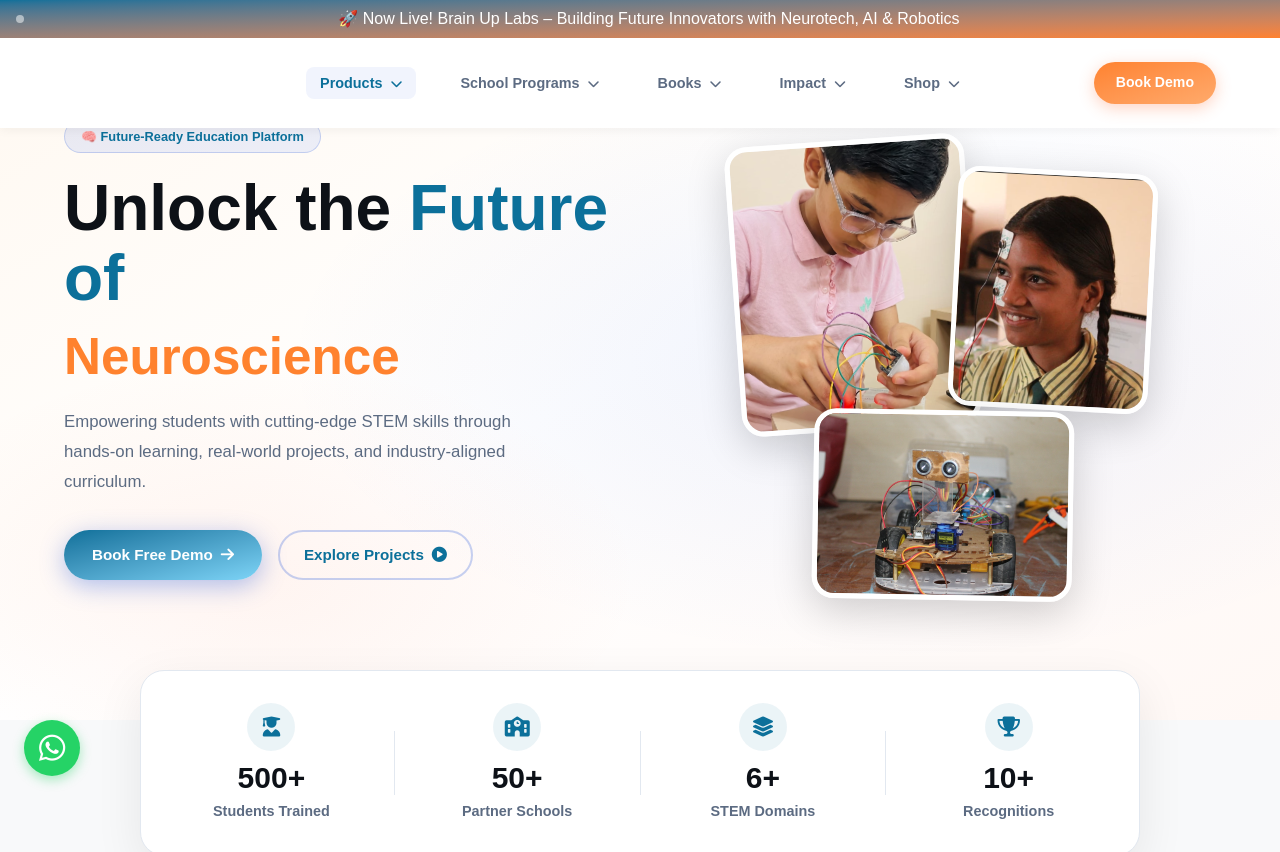
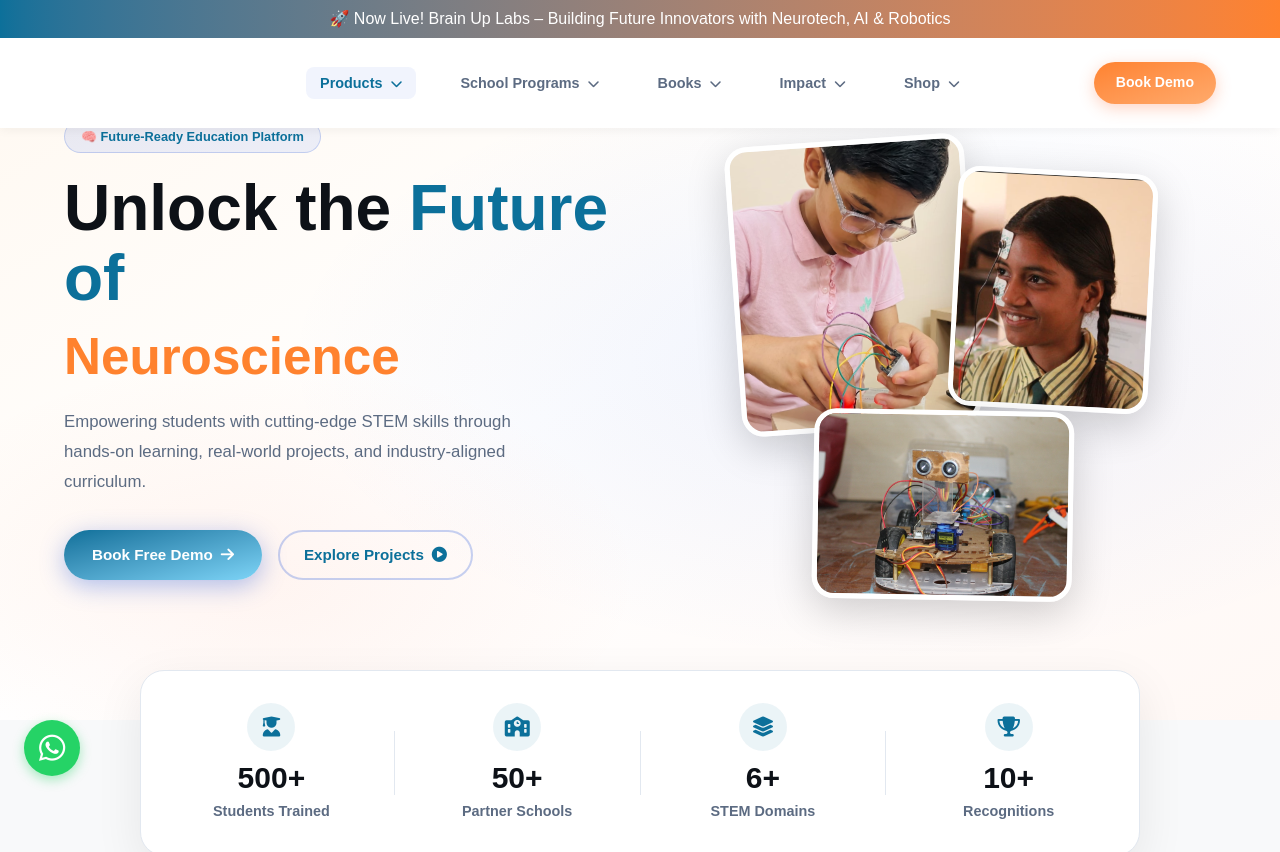
Before and after one commit to BRAINUPLABS/website, a React (Vite) app: page / in a window 1280 px wide. Shown: the top 852 px of the page. Built offline with nearby package versions, Linux system fonts and the light colour scheme.

Commit message:
Fixed gradient direction in announcemnt bar

```diff
--- a/src/components/Home/Announcementbar.jsx
+++ b/src/components/Home/Announcementbar.jsx
@@ -1,12 +1,9 @@
 export default function Announcementbar() {
   return (
-    <div className="fixed top-0 left-0 right-0 z-[1000] h-[38px] flex items-center bg-gradient-to-br from-brand-blue to-brand-orange" id="announcementBar">
+    <div className="fixed top-0 left-0 right-0 z-[1000] h-[38px] flex items-center bg-gradient-to-r from-brand-blue to-brand-orange" id="announcementBar">
     <div className="w-full px-4 flex items-center gap-[10px] relative">
-
-      <div className="w-2 h-2 rounded-full bg-white animate-pulse"></div>
-
       <div className="overflow-hidden w-full text-white md:flex md:justify-center" id="announcementText">
-        <div className="flex gap-[50px] whitespace-nowrap w-max md:w-full md:justify-center animate-[marquee_12s_linear_infinite] md:animate-none" id="announcementTrack">
+        <div className="flex gap-[50px] whitespace-nowrap w-max md:w-full md:justify-center" id="announcementTrack">
           <span className="whitespace-nowrap">
             🚀 Now Live! Brain Up Labs – Building Future Innovators with Neurotech, AI & Robotics
           </span>
```
